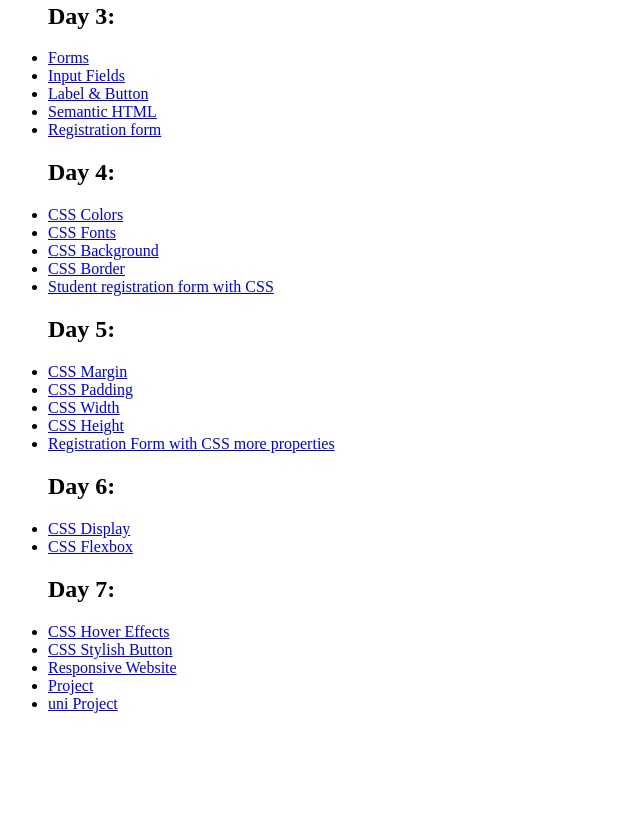
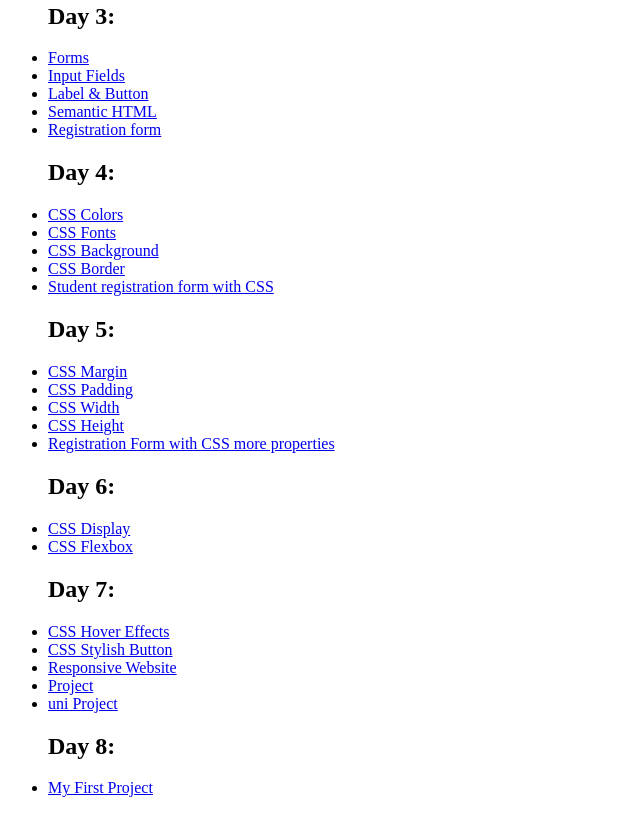
Before and after one commit to amnayasir-1515/HTML-Website, a plain HTML site: page index.html in a window 1280 px wide. Shown: the part 427-1240 px from the top of the page, without its empty margins (0-640 px from the left). Before the commit the page ends 1156 px from the top, so only its background shows below. Drawn offline with Linux system fonts and the light colour scheme.

Commit message:
Update index.html

```diff
--- a/index.html
+++ b/index.html
@@ -47,6 +47,9 @@
         <li><a href="32-Responsive-Website.html">Responsive Website</a></li>
         <li><a href="33-Project.html">Project</a></li>
          <li><a href="39-uni project.html">uni Project</a></li>
+        <h2>Day 8:</h2>
+         <li><a href="40-Netflix.html">My First Project</a></li>
+
 
 
 </body>
```
